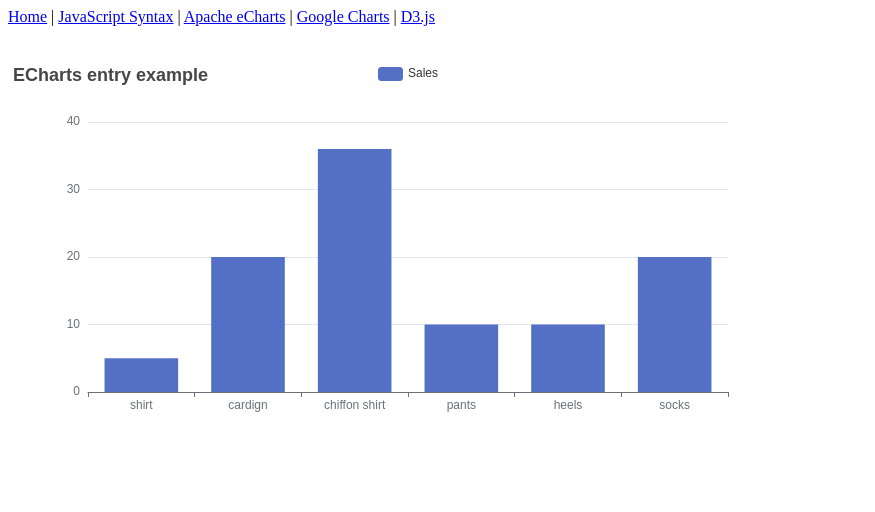
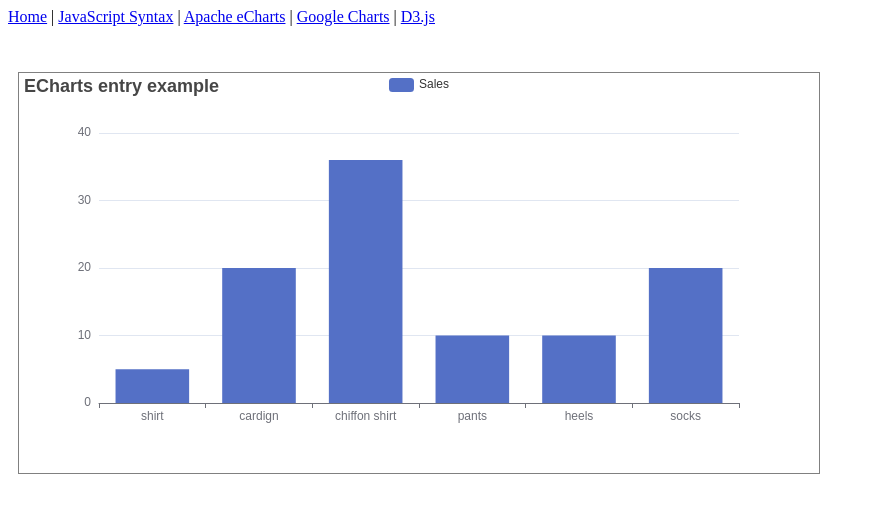
Before and after one commit to ngsanluk/JavaScriptDataVisualization, a plain HTML site: page apache_echarts_demo.html in a window 1280 px wide. Shown: the whole page, without its empty margins (0-875 px from the left). Drawn offline with nearby package versions, Linux system fonts and the light colour scheme.

Commit message:
add echart styles

```diff
--- a/apache_echarts_demo.html
+++ b/apache_echarts_demo.html
@@ -7,6 +7,13 @@
       src="https://cdn.jsdelivr.net/npm/echarts@5.4.0/dist/echarts.min.js"
       type="text/javascript"
     ></script>
+    <style>
+      #main,
+      #second {
+        border: solid 1px grey;
+        margin: 10px;
+      }
+    </style>
   </head>
   <body>
     <nav>
```
